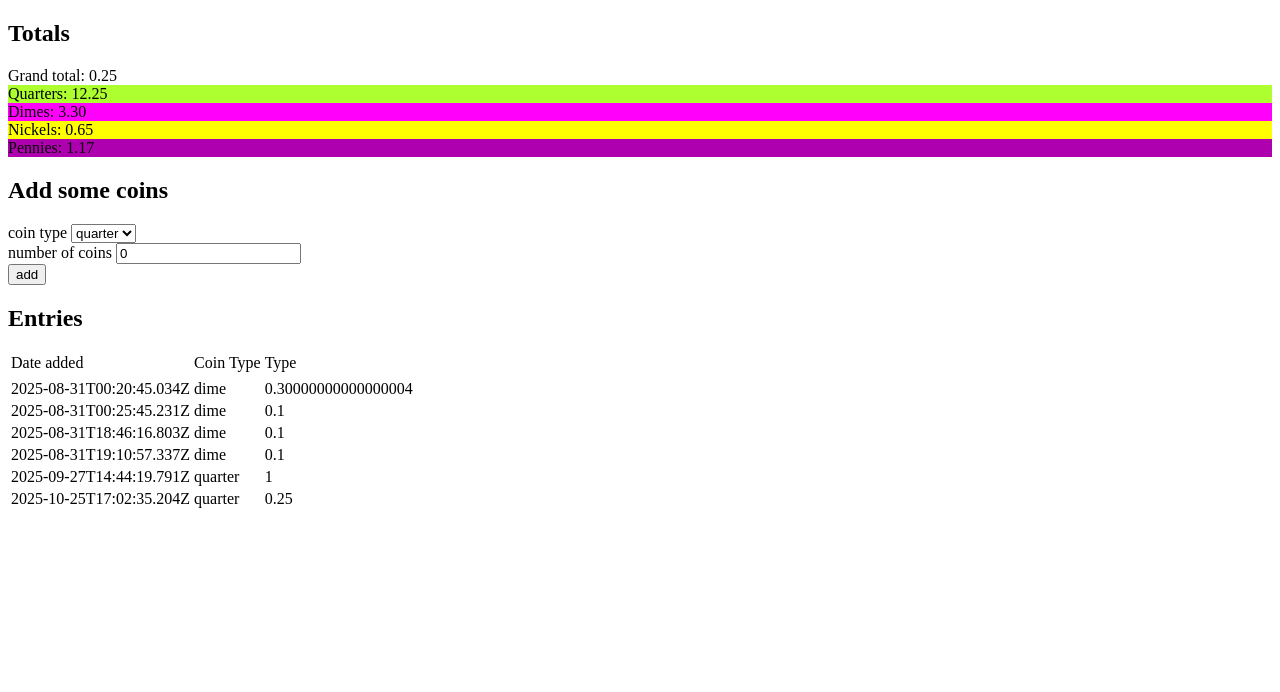
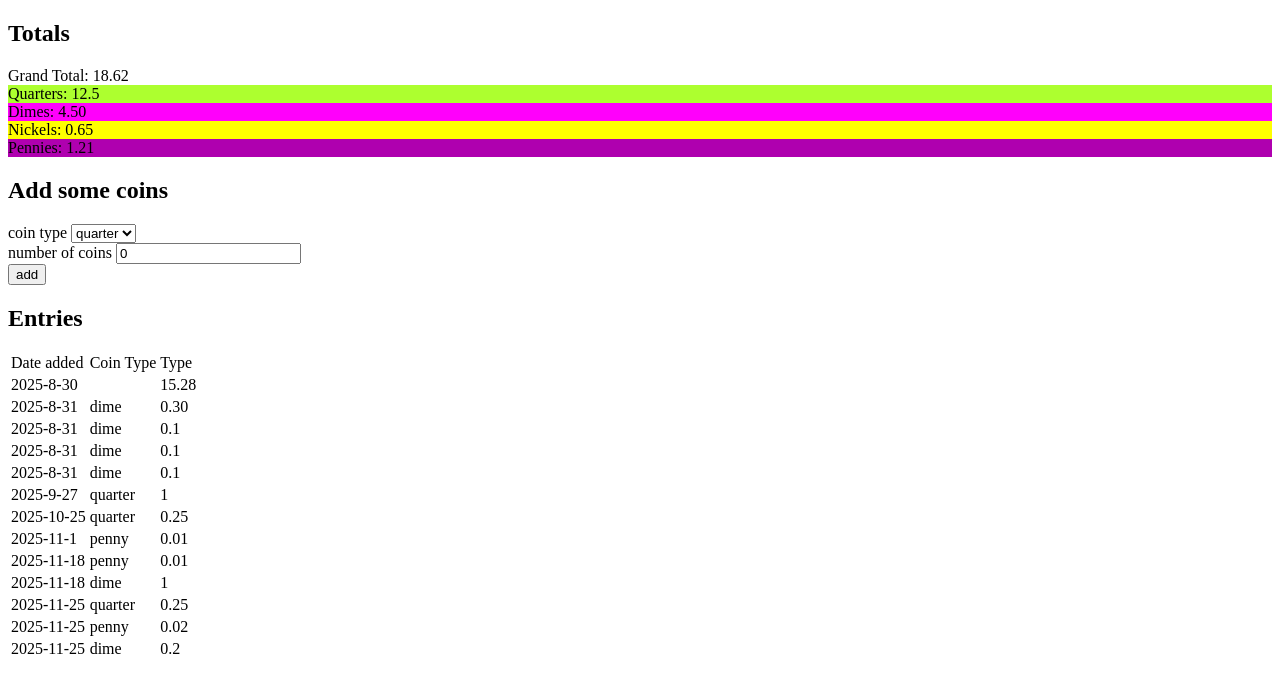
Before and after one commit to Joehl1103/coin-counter, a React (Vite) app: page / in a window 1280 px wide. Shown: the top 692 px of the page. Built offline with nearby package versions, Linux system fonts and the light colour scheme; data requests are answered from the project's data file.

Commit message:
fixed total, formatted currency and formatted date

```diff
--- a/db.json
+++ b/db.json
@@ -1,20 +1,14 @@
 {
-  "total": [
-    {
-      "id": "grand",
-      "value": 0.25
-    }
-  ],
   "coin-values": [
     {
       "id": "quarter",
       "value": 0.25,
-      "total": 12.25
+      "total": 12.5
     },
     {
       "id": "dime",
       "value": 0.1,
-      "total": 3.3000000000000003
+      "total": 4.500000000000001
     },
     {
       "id": "nickel",
@@ -24,15 +18,15 @@
     {
       "id": "penny",
       "value": 0.01,
-      "total": 1.17
+      "total": 1.21
     }
   ],
   "entries": [
     {
-      "id": "1",
-      "dateAdded": null,
+      "id": "startingAmount",
+      "dateAdded": "2025-08-30",
       "coin": null,
-      "amountAdded": null
+      "amountAdded": 15.28
     },
     {
       "id": "e6c5",
@@ -69,6 +63,42 @@
       "dateAdded": "2025-10-25T17:02:35.204Z",
       "coin": "quarter",
       "amountAdded": 0.25
+    },
+    {
+      "id": "32b8",
+      "dateAdded": "2025-11-01T16:34:14.621Z",
+      "coin": "penny",
+      "amountAdded": 0.01
+    },
+    {
+      "id": "f190",
+      "dateAdded": "2025-11-18T12:24:53.104Z",
+      "coin": "penny",
+      "amountAdded": 0.01
+    },
+    {
+      "id": "93c2",
+      "dateAdded": "2025-11-18T12:25:01.001Z",
+      "coin": "dime",
+      "amountAdded": 1
+    },
+    {
+      "id": "68a4",
+      "dateAdded": "2025-11-25T03:21:52.567Z",
+      "coin": "quarter",
+      "amountAdded": 0.25
+    },
+    {
+      "id": "5aee",
+      "dateAdded": "2025-11-25T03:22:18.944Z",
+      "coin": "penny",
+      "amountAdded": 0.02
+    },
+    {
+      "id": "87d0",
+      "dateAdded": "2025-11-25T03:22:36.754Z",
+      "coin": "dime",
+      "amountAdded": 0.2
     }
   ]
 }
--- a/package.json
+++ b/package.json
@@ -14,7 +14,8 @@
     "axios": "^1.11.0",
     "json-server": "^1.0.0-beta.3",
     "react": "^19.1.1",
-    "react-dom": "^19.1.1"
+    "react-dom": "^19.1.1",
+    "supertest": "^7.1.4"
   },
   "devDependencies": {
     "@eslint/js": "^9.33.0",
--- a/src/App.jsx
+++ b/src/App.jsx
@@ -2,23 +2,20 @@ import { useState, useEffect } from 'react'
 import service from './services'
 import Entries from './Entries'
 import './styles.css'
+import Total from './Total'
+import utils from './utils/utils.js'
 
 function App() {
   const [coinType, setCoinType] = useState('quarter')
   const [count, setCount] = useState(0)
-  const [total, setTotal] = useState(null)
-  const [stateReset,setStateReset] = useState(true)
-  const [quarters,setQuarters] = useState(0)
-  const [nickels,setNickels] = useState(0)
+  const [stateReset, setStateReset] = useState(true)
+  const [quarters, setQuarters] = useState(0)
+  const [nickels, setNickels] = useState(0)
   const [dimes, setDimes] = useState(0)
-  const [pennies,setPennies] = useState(0)
-  const [entries,setEntries] = useState([])
+  const [pennies, setPennies] = useState(0)
+  const [entries, setEntries] = useState([])
 
   useEffect(() => {
-    service.getTotal()
-      .then(t => {
-        setTotal(t)
-      })
     service.getAllCoins()
       .then(coinObject => {
         setQuarters(coinObject[0].total)
@@ -28,21 +25,17 @@ function App() {
       })
     service.getEntries()
       .then(e => {
-          console.log('e in useEffect',e)
         setEntries(e)
       })
-  },[stateReset])
+  }, [stateReset])
 
   const handleSubmit = async (event) => {
     event.preventDefault()
     service.getCoinObject(coinType)
       .then(coinObject => {
-        console.log('coin type in handleSubmit',coinType)
         const amountAdded = coinObject.value * count
-        console.log('amountAdded',amountAdded)
-        service.updateTotal(total,amountAdded,coinType)
+        service.updateTotal(total, amountAdded, coinType)
           .then(() => {
-            console.log('updated')
             const newEntry = {
               "dateAdded": new Date(),
               "coin": coinType,
@@ -60,11 +53,11 @@ function App() {
   return (
     <>
       <h2>Totals</h2>
-    <div>Grand total: {total ? (total.toString().length > 4 ? total.toFixed(2) : total) : `error`}</div>
-    <div id='quarters'>Quarters: {quarters ? (quarters.toString().length > 4 ? quarters.toFixed(2) : quarters) : `error`}</div>
-    <div id='dimes'>Dimes: {dimes ? (dimes.toString().length > 4 ? dimes.toFixed(2) : dimes) : `error`}</div>
-    <div id='nickels'>Nickels: {nickels ? (nickels.toString().length > 4 ? nickels.toFixed(2) : nickels) : `error`}</div>
-    <div id='pennies'>Pennies: {pennies ? (pennies.toString().length > 4 ? pennies.toFixed(2) : pennies) : `error`}</div>
+      <Total entries={entries} />
+      <div id='quarters'>Quarters: {utils.setAmountToFixed(quarters)}</div>
+      <div id='dimes'>Dimes: {utils.setAmountToFixed(dimes)}</div>
+      <div id='nickels'>Nickels: {utils.setAmountToFixed(nickels)}</div>
+      <div id='pennies'>Pennies: {utils.setAmountToFixed(pennies)}</div>
       <h2>Add some coins</h2>
       <form onSubmit={handleSubmit}>
         <div>
@@ -78,12 +71,12 @@ return (
         </div>
         <div>
           <label>number of coins</label>{" "}
-      <input type="number" value={count} onChange={(e) => setCount(e.target.value)}/>
+          <input type="number" value={count} onChange={(e) => setCount(e.target.value)} />
         </div>
         <button type="submit">add</button>
       </form>
       <h2>Entries</h2>
-    <Entries entries={entries}/>
+      <Entries entries={entries} />
     </>
   )
 }
--- a/src/Entries.jsx
+++ b/src/Entries.jsx
@@ -1,6 +1,5 @@
-import service from './services'
+import utils from './utils/utils.js'
 const Entries = ({ entries }) => {
-    console.log('entries in Entries',entries)
   return (
     <div>
       <table>
@@ -15,9 +14,9 @@ const Entries = ({ entries }) => {
           {entries.map(e => {
             return (
               <tr key={e.id}>
-                            <td>{e.dateAdded}</td>
+                <td>{utils.formatDate(e.dateAdded)}</td>
                 <td>{e.coin}</td>
-                            <td>{e.amountAdded}</td>
+                <td>{utils.setAmountToFixed(e.amountAdded)}</td>
               </tr>
             )
           })}
--- /dev/null
+++ b/src/Total.jsx
@@ -0,0 +1,16 @@
+import { useState } from 'react'
+import utils from './utils/utils.js'
+
+function Total({ entries }) {
+  function calculateTotal(entries) {
+    return entries
+      .reduce((sum, entry) => sum += entry.amountAdded, 0)
+  }
+  return (
+    <>
+      Grand Total: {utils.setAmountToFixed(calculateTotal(entries))}
+    </>
+  )
+}
+
+export default Total
--- /dev/null
+++ b/src/utils/utils.js
@@ -0,0 +1,18 @@
+function setAmountToFixed(coinType) {
+  return coinType ? (coinType.toString().length > 4 ? coinType.toFixed(2) : coinType) : 'error'
+}
+
+function formatDate(dateString) {
+  const dateStringAsDate = new Date(dateString)
+  console.log('dateStringAsDate', dateStringAsDate)
+  console.log(typeof dateStringAsDate)
+  const year = dateStringAsDate.getFullYear()
+  const month = dateStringAsDate.getMonth() + 1
+  const day = dateStringAsDate.getDate()
+  return `${year}-${month}-${day}`
+}
+
+export default {
+  setAmountToFixed,
+  formatDate
+}
```
Also changed, not shown: 2 other files (tests, documents, lock files or other folders). Lines whose indentation alone changed are shown as unchanged.
